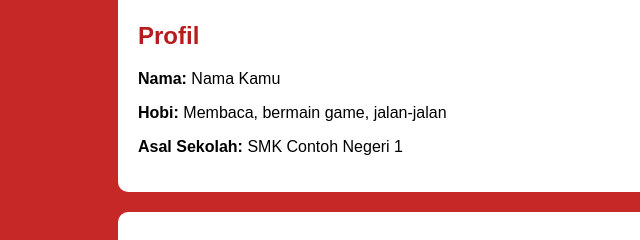
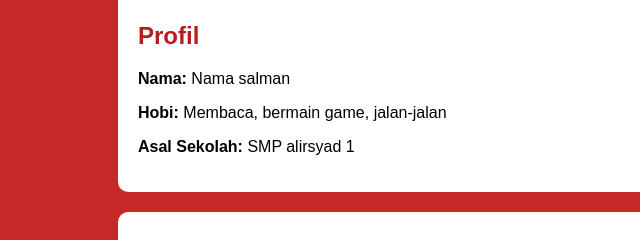
Before and after one commit to pemroalrisyad/salman, a plain HTML site: page index.html in a window 1280 px wide. Shown: the part 314-554 px from the top of the page, 102-742 px from the left. Drawn offline with Linux system fonts and the light colour scheme.

Commit message:
Update index.html

```diff
--- a/index.html
+++ b/index.html
@@ -4,7 +4,7 @@
 <head>
     <meta charset="UTF-8">
     <meta name="viewport" content="width=device-width, initial-scale=1.0">
-    <title>Portofolio Nama Kamu</title>
+    <title>Portofolio salman</title>
     <style>
         body {
             font-family: Arial, sans-serif;
@@ -95,9 +95,9 @@
 
     <section id="profil">
         <h2>Profil</h2>
-        <p><strong>Nama:</strong> Nama Kamu</p>
+        <p><strong>Nama:</strong> Nama salman</p>
         <p><strong>Hobi:</strong> Membaca, bermain game, jalan-jalan</p>
-        <p><strong>Asal Sekolah:</strong> SMK Contoh Negeri 1</p>
+        <p><strong>Asal Sekolah:</strong> SMP alirsyad 1</p>
     </section>
 
     <section id="mobil">
@@ -128,7 +128,7 @@
     </section>
 
     <footer>
-        &copy; 2025 Nama Kamu - Portofolio Sederhana
+        &copy; 2025 salman - Portofolio Sederhana
     </footer>
 
 </body>
```
